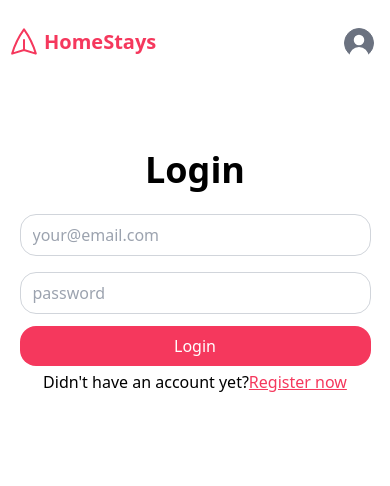
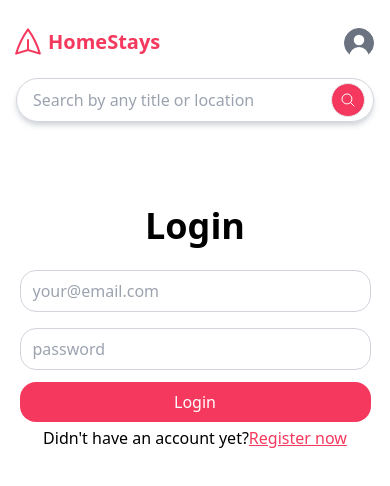
Before and after one commit to Prabhat-Kishor/SmartHomestay, a React (Vite) app in the folder client/: page /login in a window 390 px wide. Shown: the top 486 px of the page. Built offline with nearby package versions, Linux system fonts and the light colour scheme; no server answers.

Commit message:
Added Search functionality

```diff
--- a/client/src/Components/Header.jsx
+++ b/client/src/Components/Header.jsx
@@ -1,13 +1,17 @@
-import React, { useContext } from "react";
+import React, { useContext, useState } from "react";
 import { Link } from "react-router-dom";
 import { UserContext } from "../Context/userContext";
 
-const Header = () => {
+const Header = ({searchInput,handleQueryChange}) => {
   const { user } = useContext(UserContext);
+
   return (
-    <header className="py-5 pl-2 flex justify-between xs:px-4 lg:px-18">
-      <div className="logo">
-        <Link to="/" className="flex items-center gap-1 relative top-1.5 xs:top-0.5">
+    <header className="py-5 flex justify-between xs:px-2 sm:px-4 lg:px-18 flex-wrap xs:flex-nowrap gap-y-3 gap-x-3">
+      <div className="logo order-0 pl-3">
+        <Link
+          to="/"
+          className="flex items-center gap-1 relative top-1.5 xs:top-0.5"
+        >
           <svg
             xmlns="http://www.w3.org/2000/svg"
             fill="none"
@@ -22,16 +26,23 @@ const Header = () => {
               d="M6 12L3.269 3.126A59.768 59.768 0 0121.485 12 59.77 59.77 0 013.27 20.876L5.999 12zm0 0h7.5"
             />
           </svg>
-          <span className="font-bold text-xl text-pink xs:block xs:text-2xl">HomeStays</span>
+          <span className="font-bold text-xl text-pink xs:block xs:text-2xl">
+            HomeStays
+          </span>
         </Link>
       </div>
-      <div className="hidden flex items-center border border-gray-300 rounded-full px-2 gap-1 shadow-md shadow-gray-300 sm:gap-3 sm:flex sm:px-4">
-        <div className="font-bold">Anywhere</div>
-        <div className="border border-gray-300 h-6"></div>
-        <div className="font-bold">Any week</div>
-        <div className="border border-gray-300 h-6"></div>
-        <div>Add guests</div>
-        <button className="bg-pink border rounded-full p-2 hidden sm:inline-block">
+      <div className="order-2 xs:order-1 flex items-center border border-gray-300 rounded-full px-2 gap-1 shadow-md shadow-gray-300 sm:gap-3 sm:flex sm:px-4 w-full max-w-[400px] lg:max-w-[500px] justify-between h-11 xs:h-auto mx-4 xxs:mx-auto">
+        <input
+          type="text"
+          placeholder="Search by any title or location"
+          className="outline-none w-full pl-2"
+          value={searchInput}
+          onChange={handleQueryChange}
+
+        />
+        <button
+          className="bg-pink border rounded-full p-2 hover:scale-110 transition-all"
+        >
           <svg
             xmlns="http://www.w3.org/2000/svg"
             fill="none"
@@ -48,9 +59,11 @@ const Header = () => {
           </svg>
         </button>
       </div>
+      <div className="xs:order-2">
         <Link
           to={user == null ? "/login" : "/account"}
-        className="user-widget flex items-center py-2 px-4 gap-2 rounded-full border-gray-500 hover:scale-105 transition-all md:border">
+          className="user-widget flex items-center py-2 px-4 gap-2 rounded-full border-gray-500 hover:scale-105 transition-all md:border"
+        >
           <svg
             xmlns="http://www.w3.org/2000/svg"
             fill="none"
@@ -80,6 +93,7 @@ const Header = () => {
             </svg>
           </div>
         </Link>
+      </div>
     </header>
   );
 };
--- a/client/src/Components/Layout.jsx
+++ b/client/src/Components/Layout.jsx
@@ -1,15 +1,22 @@
-import React from 'react'
-import Header from './Header'
-import { Outlet } from 'react-router-dom'
+import React, { useState } from "react";
+import Header from "./Header";
+import { Outlet } from "react-router-dom";
 
 const Layout = () => {
+  const [searchInput, setSearchInput] = useState("");
+
+  const handleQueryChange = (e) => {
+    setSearchInput(e.target.value);
+  };
   return (
     <div>
-        <Header />
-        <Outlet />
+      <Header
+        searchInput={searchInput}
+        handleQueryChange={handleQueryChange}
+      />
+      <Outlet context={{ searchInput}} />
+    </div>
+  );
+};
 
-    </div>
-  )
-}
-
-export default Layout
+export default Layout;
--- /dev/null
+++ b/client/src/Components/NoPlaces.jsx
@@ -0,0 +1,31 @@
+import React from "react";
+
+const NoPlaces = () => {
+  return (
+    <div className="flex flex-col justify-center items-center gap-2 px-6 mt-6">
+      <div className="flex flex-col justify-start items-center max-w-[500px] text-center">
+          <svg
+            xmlns="http://www.w3.org/2000/svg"
+            fill="none"
+            viewBox="0 0 24 24"
+            strokeWidth="1.5"
+            stroke="currentColor"
+            className="w-16 h-16 xs:w-24 xs:h-24 text-pink font-bold"
+          >
+            <path
+              strokeLinecap="round"
+              strokeLinejoin="round"
+              d="M21 21l-5.197-5.197m0 0A7.5 7.5 0 105.196 5.196a7.5 7.5 0 0010.607 10.607z"
+            />
+          </svg>
+        <hr className="border border-gray-300 w-full" />
+        <h3 className="pt-1 xs:pt-4 text-xl xs:text-2xl font-semibold">
+          Sorry, no matches found. Try adjusting your search.
+        </h3>
+        <p className="hidden xs:block text-pink font-semibold">Time to dust off your bags and start planning your next adventure</p>
+      </div>
+    </div>
+  );
+};
+
+export default NoPlaces;
--- a/client/src/Pages/IndexPage.jsx
+++ b/client/src/Pages/IndexPage.jsx
@@ -1,28 +1,73 @@
 import { useEffect, useState } from "react";
 import axios from "axios";
-import { Link } from "react-router-dom";
+import {
+  Link,
+  useLocation,
+  useOutlet,
+  useOutletContext,
+} from "react-router-dom";
 import Spinner from "../Components/Spinner";
 import Image from "../Components/Image";
+import NoPlaces from "../Components/NoPlaces";
+
+const debounce = (func) => {
+  let timeoutId;
+  return function (...args) {
+    if (timeoutId) {
+      clearTimeout(timeoutId);
+    }
+    timeoutId = setTimeout(() => {
+      func.apply(this, args);
+    }, 500);
+  };
+};
 
 const IndexPage = () => {
   const [allPlaces, setAllPlaces] = useState([]);
-  const [loading,setLoading] = useState(true);
+  const [originalPlaces, setOriginalPlaces] = useState([]);
+  const [loading, setLoading] = useState(true);
+
+  const { searchInput} =
+    useOutletContext();
+  useEffect(() => {
+    axios
+      .get("/places")
+      .then(({ data }) => {
+        setAllPlaces(data);
+        setOriginalPlaces(data);
+        setLoading(false);
+      })
+      .catch((err) => {
+        console.error(err.message);
+      });
+  }, []);
 
   useEffect(() => {
-    axios.get("/places").then(({ data }) => {
-      setAllPlaces(data);
-      setLoading(false);
+    const filterPlaces = debounce(() => {
+      const regex = new RegExp(searchInput, "i");
+      setAllPlaces(
+        originalPlaces.filter(
+          (place) => regex.test(place.title) || regex.test(place.address)
+        )
+      );
     });
-  }, []);
+    filterPlaces();
+  },[searchInput, originalPlaces]);
 
-  if(loading)
-   return <Spinner width={200} height={200}/>;
+  if (loading) return <Spinner width={200} height={200} />;
+  if(allPlaces.length === 0){
+    return <NoPlaces />;
+  }
   return (
     <div className="grid grid-cols-1 justify-items-center py-4 px-3 gap-y-8 sm:grid-cols-2 sm:gap-x-4 md:grid-cols-2 md:gap-x-4 lg:grid-cols-3 lg:gap-x-6 xl:grid-cols-4">
       {allPlaces.length > 0 &&
         allPlaces?.map((place) => {
           return (
-            <Link to={`/place/${place._id}`} key={place._id} className="w-full max-w-[400px] ">
+            <Link
+              to={`/place/${place._id}`}
+              key={place._id}
+              className="w-full max-w-[400px] "
+            >
               <div className="bg-gray-500 mb-2 rounded-2xl flex hover:scale-105 transition-all">
                 <Image
                   className="rounded-2xl h-[220px] w-[100%] xs:h-[250px] sm:h-[280px]"
@@ -31,10 +76,16 @@ const IndexPage = () => {
                 />
               </div>
               <h2 className="font-bold">{place.address}</h2>
-              <h3 className="text-sm text-gray-500">{place.title.length > 44 ? `${place.title.substr(0,44)}....`
-              : `${place.title}`}</h3>
+              <h3 className="text-sm text-gray-500">
+                {place.title.length > 44
+                  ? `${place.title.substr(0, 44)}....`
+                  : `${place.title}`}
+              </h3>
               <div className="font-semibold">
-                <span className="font-bold">₹{place.price?.toLocaleString('en-IN')}</span> per night
+                <span className="font-bold">
+                  ₹{place.price?.toLocaleString("en-IN")}
+                </span>{" "}
+                per night
               </div>
             </Link>
           );
--- a/client/tailwind.config.js
+++ b/client/tailwind.config.js
@@ -11,6 +11,7 @@ export default {
       },
       screens:{
         'xs': '500px',
+        'xxs' : '400px',
       }
     },
   },
```
Lines whose indentation alone changed are shown as unchanged.
